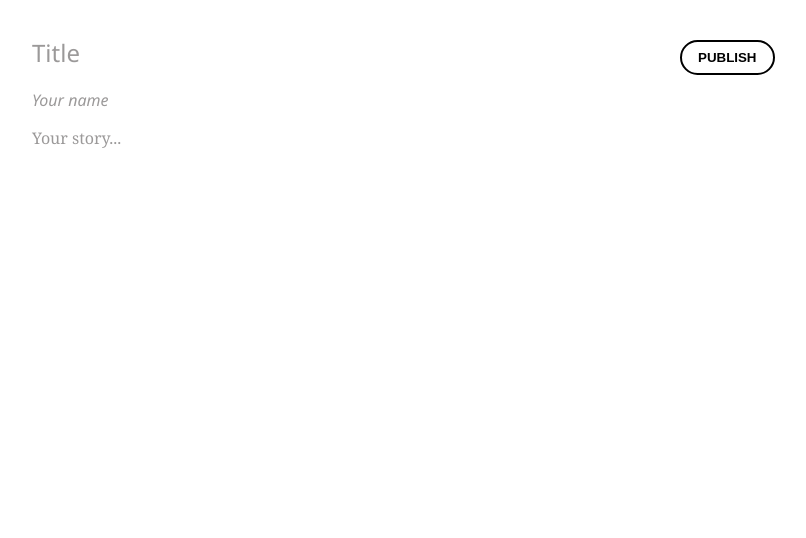
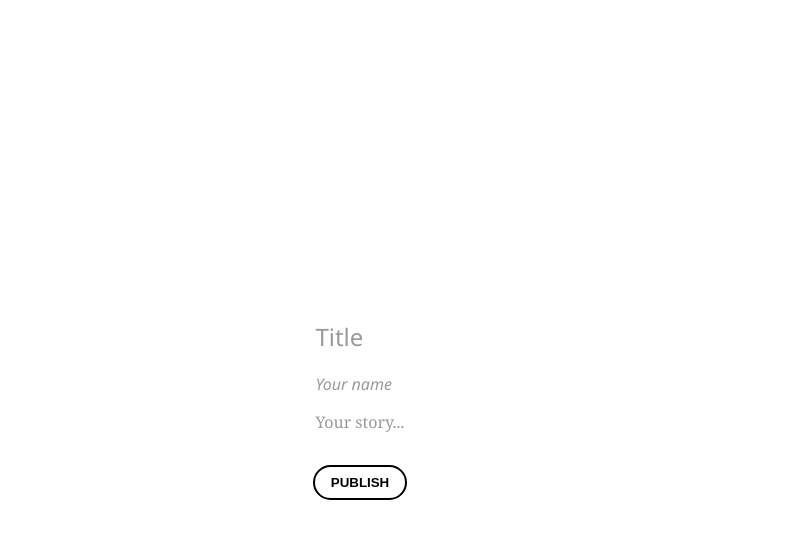
Before and after one commit to MattChan96/lap2Challenge, a plain HTML site: page client/index.html in a window 1280 px wide. Shown: the whole page, without its empty margins (288-1094 px from the left). Drawn offline with Linux system fonts and the light colour scheme.

Commit message:
content centered

```diff
--- a/client/index.html
+++ b/client/index.html
@@ -10,12 +10,15 @@
 </head>
 <body>
     <main>
+        <div id = 'centered'>
         <article id="form" contenteditable="true">
             <h1 id="title" class="empty" data-placeholder="Title" data-label="title"></h1>
             <address id="name" class="empty"  data-placeholder="Your name" data-label="pseudo"></address>
             <p id="text" class="empty"  data-placeholder="Your story..." data-label="abstract"></p>
         </article>
         <button id="publish">Publish</button>
+    </div>
+
     </main>
 </body>
 </html>
--- a/client/style.css
+++ b/client/style.css
@@ -3,16 +3,17 @@
 }
 
 html, body {
-    margin: 0;
-    padding: 0;
     font-family: 'Segoe UI', Tahoma, Geneva, Verdana, sans-serif;
 }
 
-main {
-    width: 50%;
-    margin: auto;
-    position: relative;
-    padding: 16px 0;
+#centered {
+    display: flex;
+    flex-direction: column;
+    position: absolute;
+    align-items: center;
+    justify-content: center;
+    width: 100%;
+    height: 100%;
 }
 
 article:focus {
@@ -31,7 +32,6 @@ button {
     cursor: pointer;
     text-transform: uppercase;
     font-weight: 700;
-    position: absolute;
     top: 24px;
     left: calc(50vw - 8px);
     margin: 16px;
```
Also changed, not shown: server/db/seed.js (added, +10 -0 lines).
